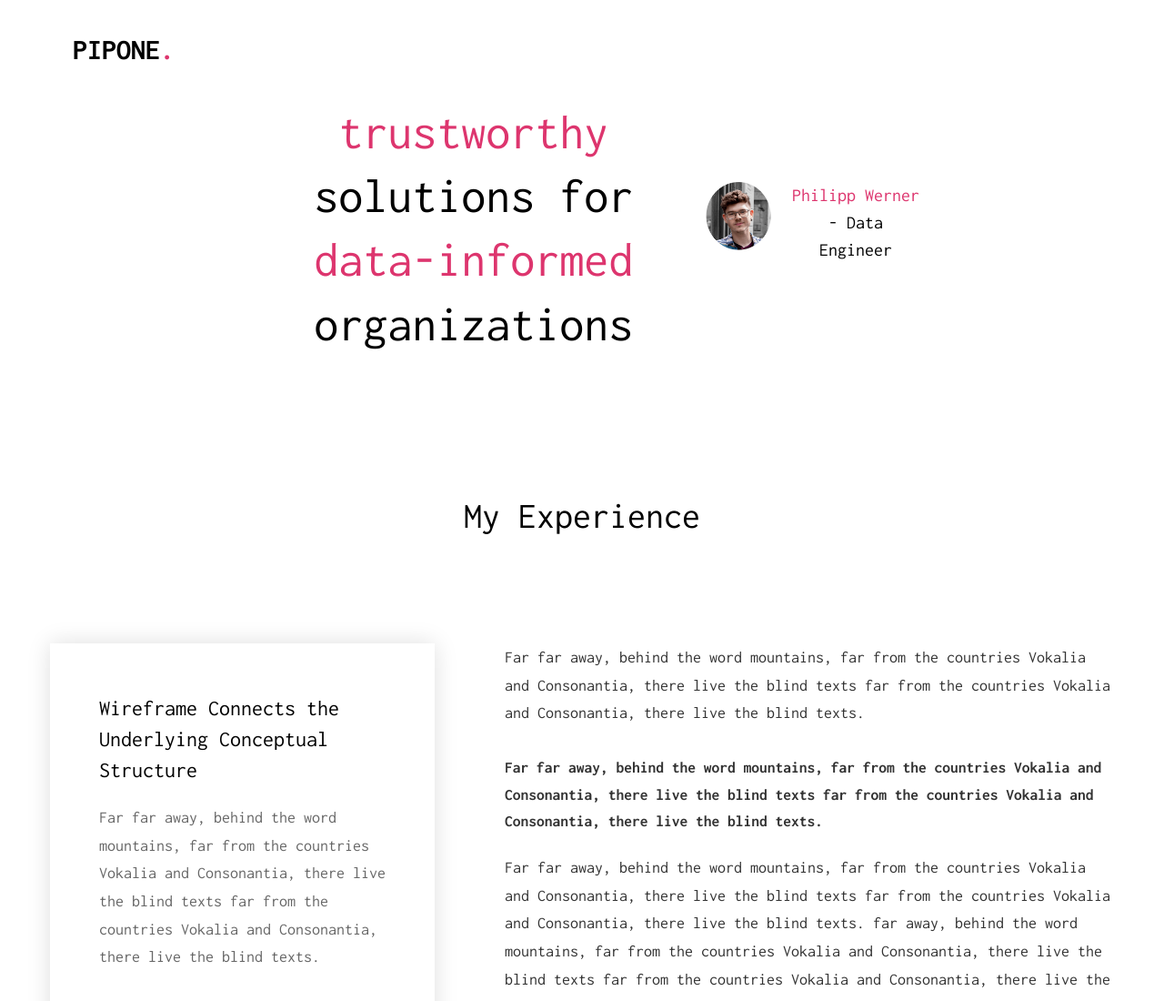
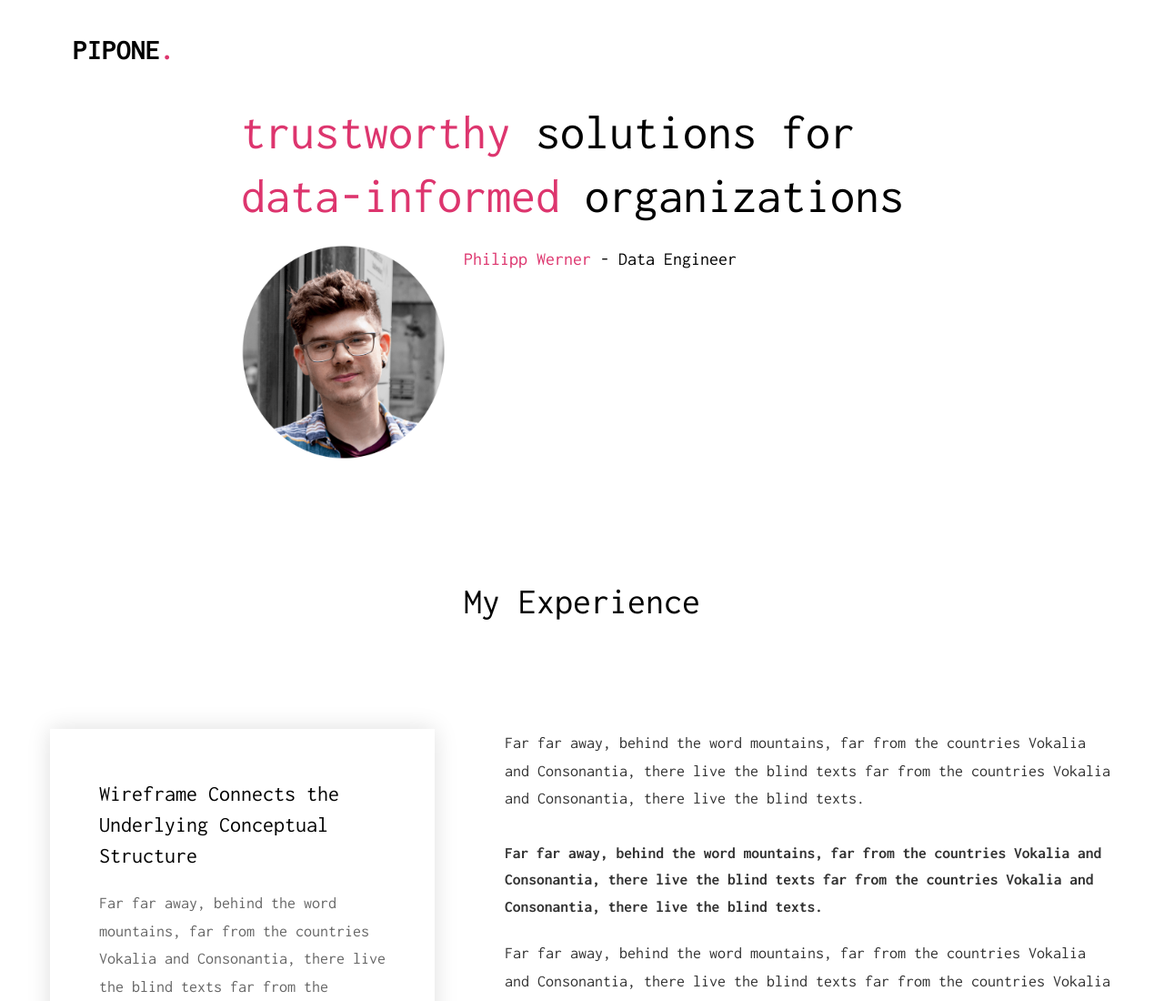
Before and after one commit to Pip-1/pip-1.github.io, a plain HTML site: page index.html in a window 1280 px wide. Shown: the top 1100 px of the page at 91% size. Drawn offline with Linux system fonts and the light colour scheme; files whose address does not match are found by name.

Commit message:
playing with header

```diff
--- a/index.html
+++ b/index.html
@@ -71,14 +71,12 @@
 		<div class="overlay"></div>
 		<div class="container">
 			<div class="row">
-				<div class="col-md-8 col-md-offset-2 text-center">
+				<div class="col-md-8 col-md-offset-2 text-left">
 					<div class="display-t">
 						<div class="display-tc animate-box" data-animate-effect="fadeIn">
 							<!-- Display the image to the left of the first line of text -->
 							<h1><a href="pip-1.github.com" target="_blank">trustworthy</a> solutions for <a href="pip-1.github.com" target="_blank">data-informed</a> organizations</h1>
-						</div>
-						<div class="display-tc animate-box" data-animate-effect="fadeIn">
-							<img src="images/pip.png" alt="Pip Image" style="max-width: 30%; float: left; margin-right: 20px;">
+						    <img src="images/pip.png" alt="Pip Image" style="max-width: 30%; float: left; margin-right: 20px;">
 							<h2><a href="linkedin.com/pipone/" target="_blank">Philipp Werner</a> - Data Engineer</h2>
 						</div>
 					</div>
```
